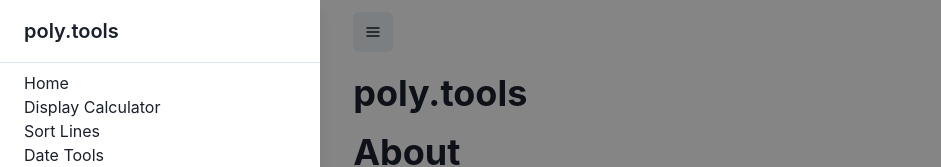
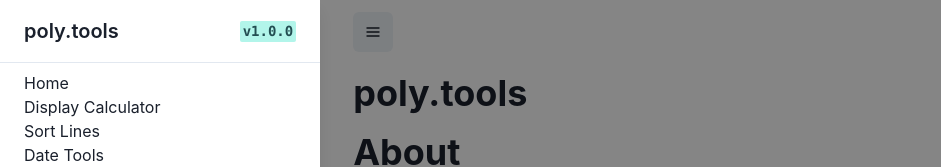
Before and after one commit to Bikossor/poly.tools, a React (Vite) app: page / in a window 1280 px wide. Both pictures are taken after a click on the button "Open menu". Shown: the top 167 px of the page, without its empty margins (0-941 px from the left). Built offline with nearby package versions, Linux system fonts and the light colour scheme.

Commit message:
feat: show app version in menu
#67

```diff
--- a/src/components/MenuDrawer.tsx
+++ b/src/components/MenuDrawer.tsx
@@ -9,10 +9,13 @@ import {
   Link,
   useColorMode,
   IconButton,
+  Text,
+  Code,
 } from "@chakra-ui/react";
 import { useMenuDrawerStore } from "../Stores";
 import { NavLink } from "react-router-dom";
 import { SunIcon, MoonIcon } from "@chakra-ui/icons";
+import { version } from "../../package.json";
 
 const getColorModeIcon = (isDarkMode: boolean) =>
   isDarkMode ? <SunIcon /> : <MoonIcon />;
@@ -33,7 +36,14 @@ export const MenuDrawer = () => {
     <Drawer placement={"left"} onClose={close} isOpen={isOpen}>
       <DrawerOverlay />
       <DrawerContent>
-        <DrawerHeader borderBottomWidth="1px">{"poly.tools"}</DrawerHeader>
+        <DrawerHeader
+          display="flex"
+          alignItems="center"
+          borderBottomWidth="1px"
+        >
+          <Text flex={1}>{"poly.tools"}</Text>
+          <Code colorScheme="teal">{`v${version}`}</Code>
+        </DrawerHeader>
         <DrawerBody>
           <Flex direction={"column"}>
             <Link as={NavLink} to={"/"}>
```
